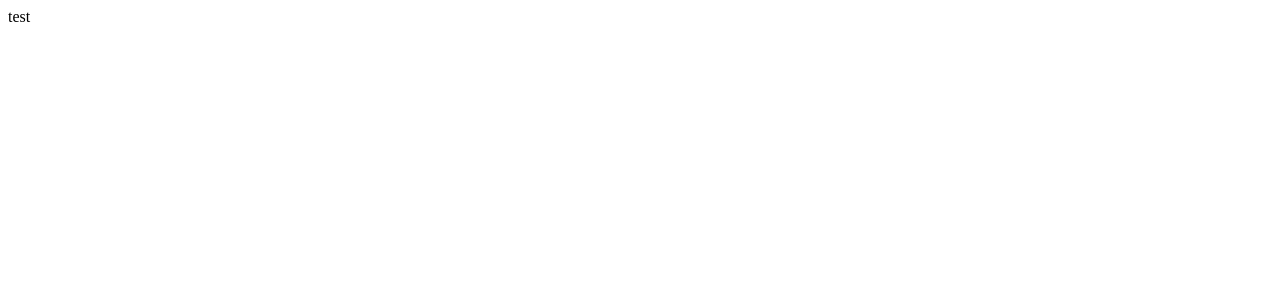
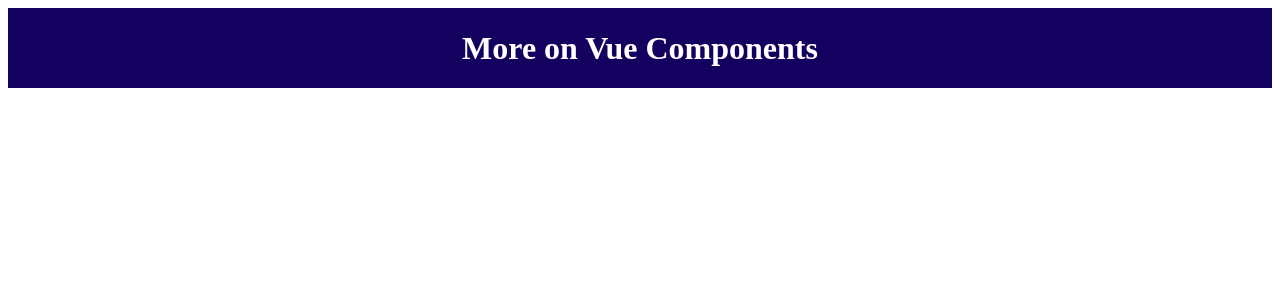
Before and after one commit to volbur/example-vuejs-scoped-slots, a Vue app: page / in a window 1280 px wide. Shown: the top 300 px of the page. Built offline with nearby package versions, Linux system fonts and the light colour scheme.

Commit message:
Conected TheHeader component in App.vue

```diff
--- a/src/App.vue
+++ b/src/App.vue
@@ -1,9 +1,15 @@
 <template>
-  test
+  <div>
+    <the-header></the-header>
+  </div>
 </template>
 
 <script>
+import TheHeader from './components/TheHeader.vue';
 export default {
+  components: {
+    TheHeader,
+  }
 }
 </script>
 
```
